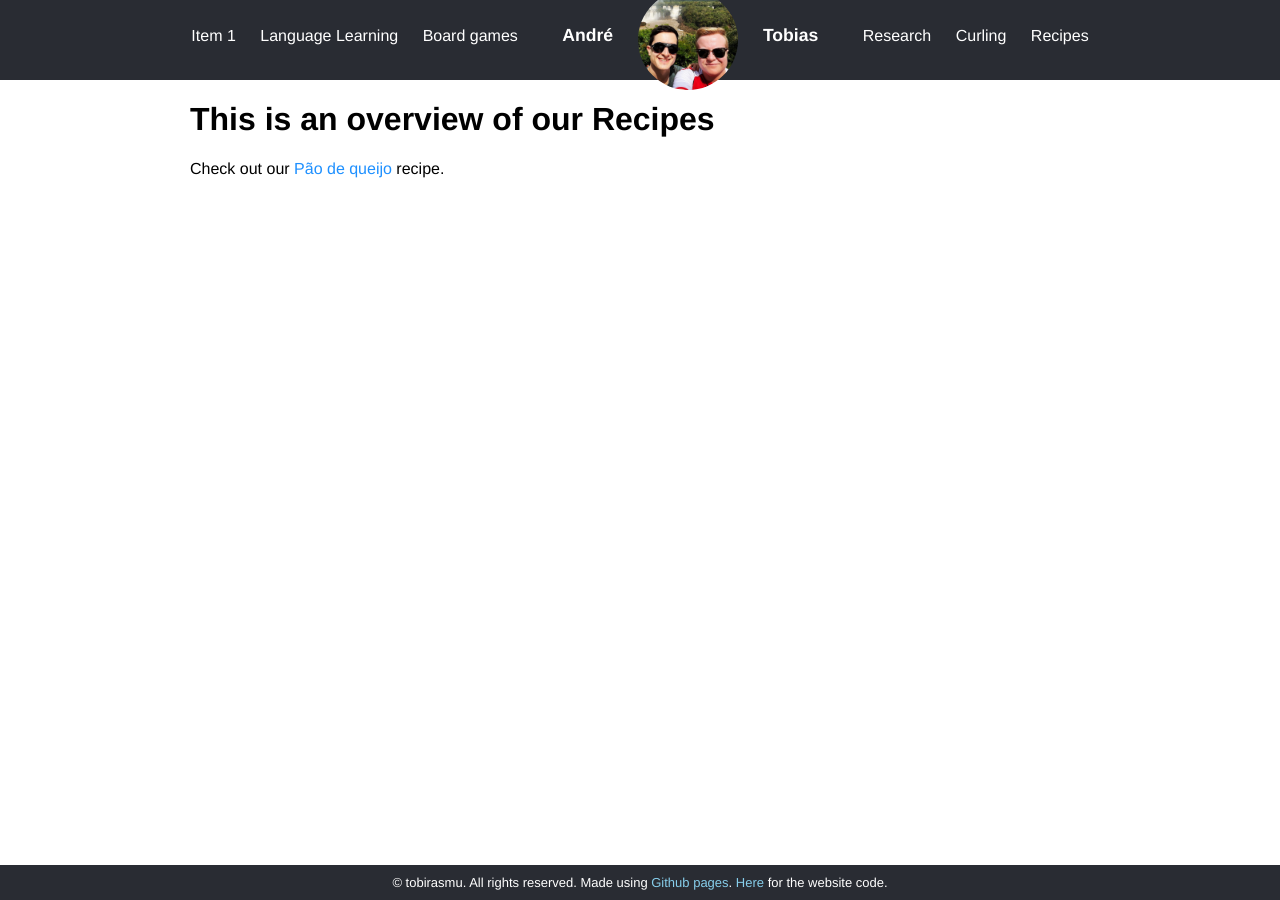
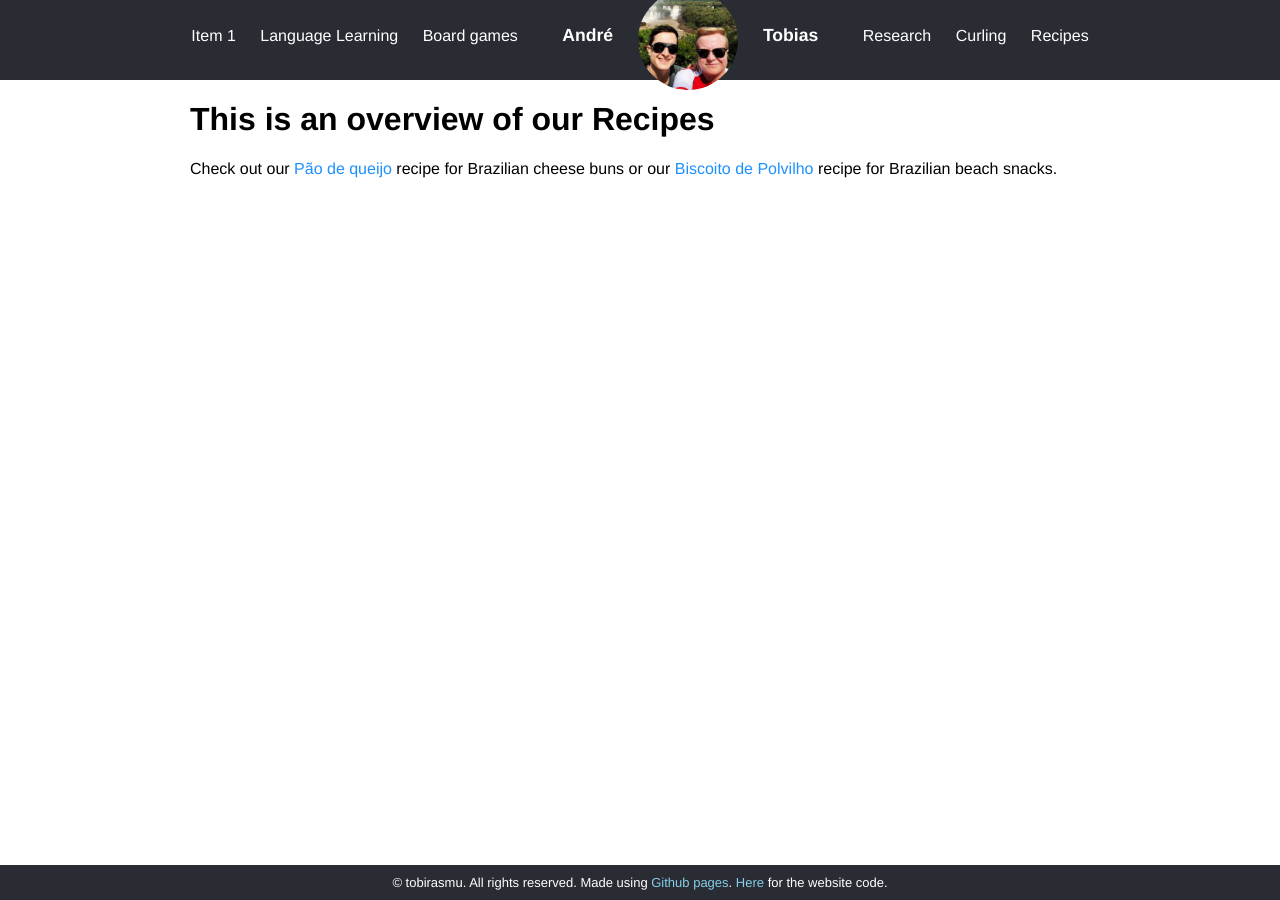
Before and after one commit to tobirasmu/tobirasmu.github.io, a Jekyll site: the page built from _pages/tobias/recipes.md, in a window 1280 px wide. Built offline with Jekyll 4.4.1, drawn with Linux system fonts in a browser that asks for light colours.

Commit message:
Update recipes.md

```diff
--- a/_pages/tobias/recipes.md
+++ b/_pages/tobias/recipes.md
@@ -6,6 +6,7 @@ permalink: tobias/recipes
 
 # This is an overview of our Recipes
 
-Check out our [Pão de queijo] recipe.
+Check out our [Pão de queijo] recipe for Brazilian cheese buns or our [Biscoito de Polvilho] recipe for Brazilian beach snacks.
 
 [Pão de queijo]: recipes/pao_de_queijo
+[Biscoito de Polvilho]: recipes/biscoito_de_polvilho
```
